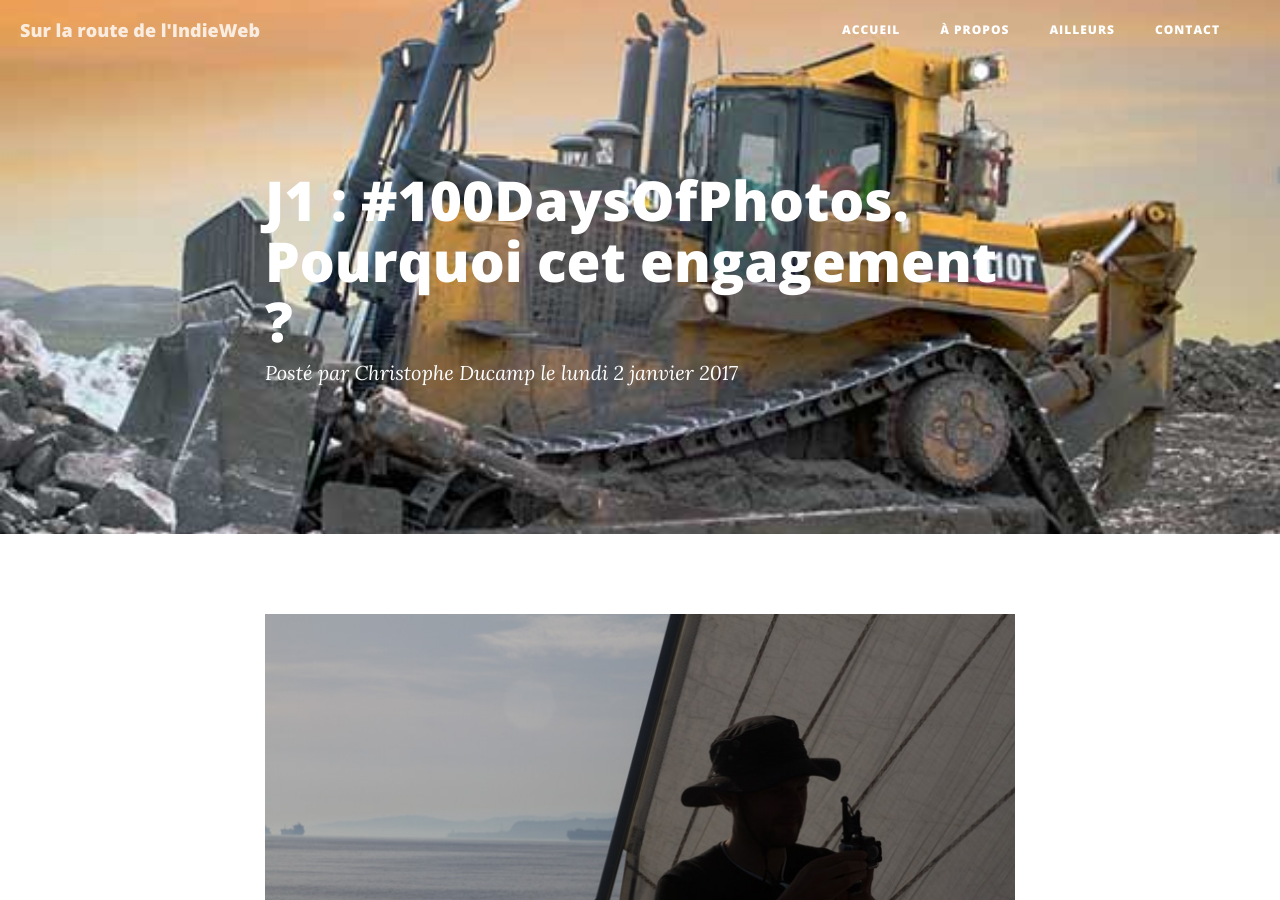
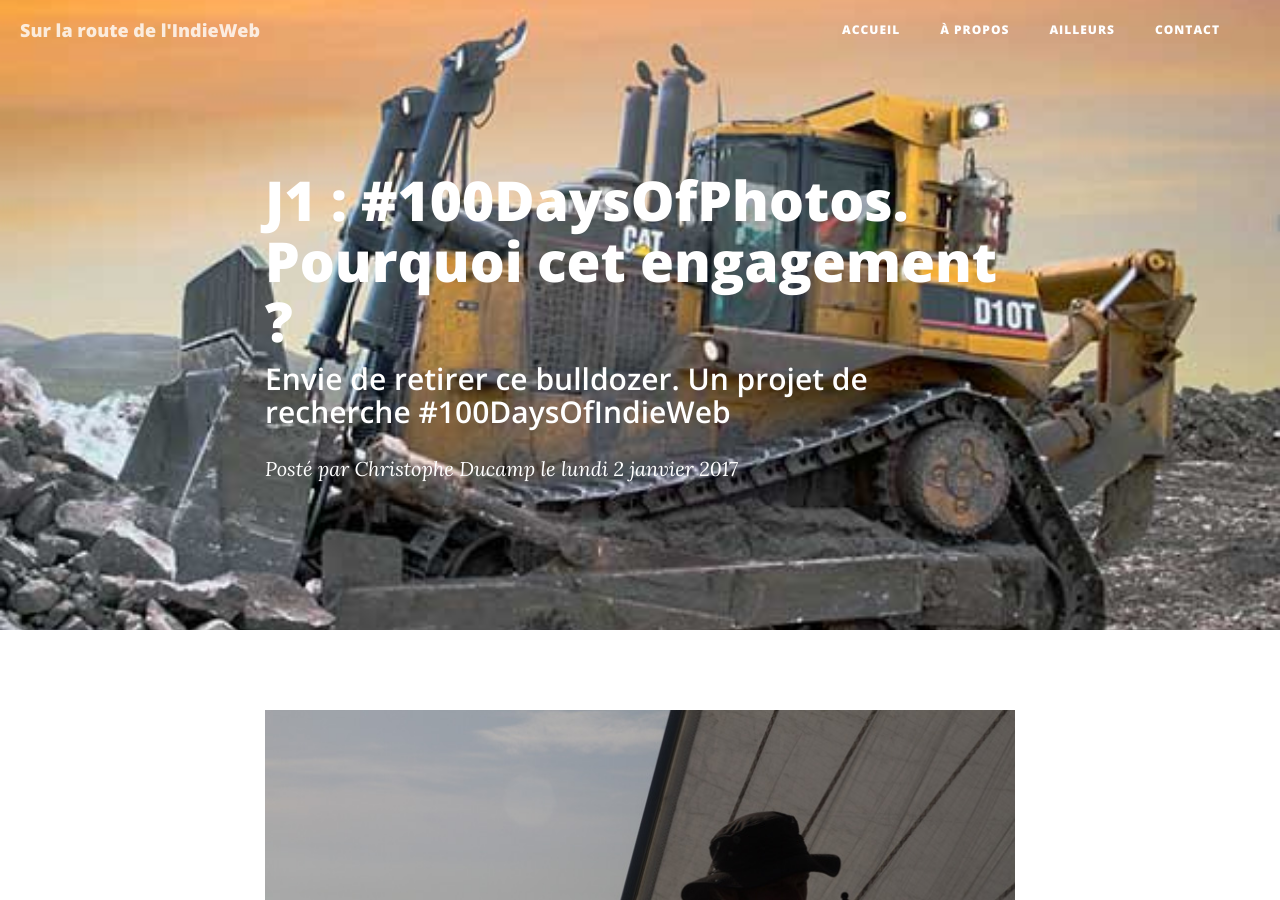
Before and after one commit to ChristopheDucamp/xtof-clean-blog, a Jekyll site: the page built from _posts/2017-01-02-100daysofphoto-pourquoi.markdown, in a window 1280 px wide and 900 px high. Built offline with Jekyll 4.4.1, drawn with Linux system fonts in a browser that asks for light colours; nearby versions of some CDN libraries; comment, search, counter and statistics services are not loaded.

Commit message:
Updated 100daysofphoto Pourquoi

```diff
--- a/_posts/2017-01-02-100daysofphoto-pourquoi.markdown
+++ b/_posts/2017-01-02-100daysofphoto-pourquoi.markdown
@@ -5,6 +5,7 @@ tags:
 - 100daysofphoto
 - 100DaysOfIndieWeb
 author: Christophe Ducamp
+subtitle: 'Envie de retirer ce bulldozer.  Un projet de recherche #100DaysOfIndieWeb'
 layout: post
 ---
 
```
